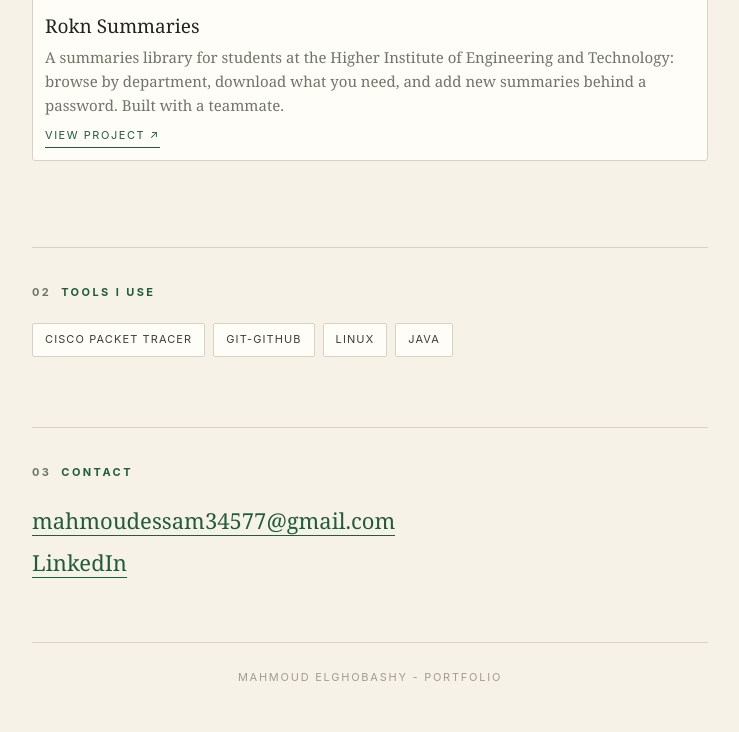
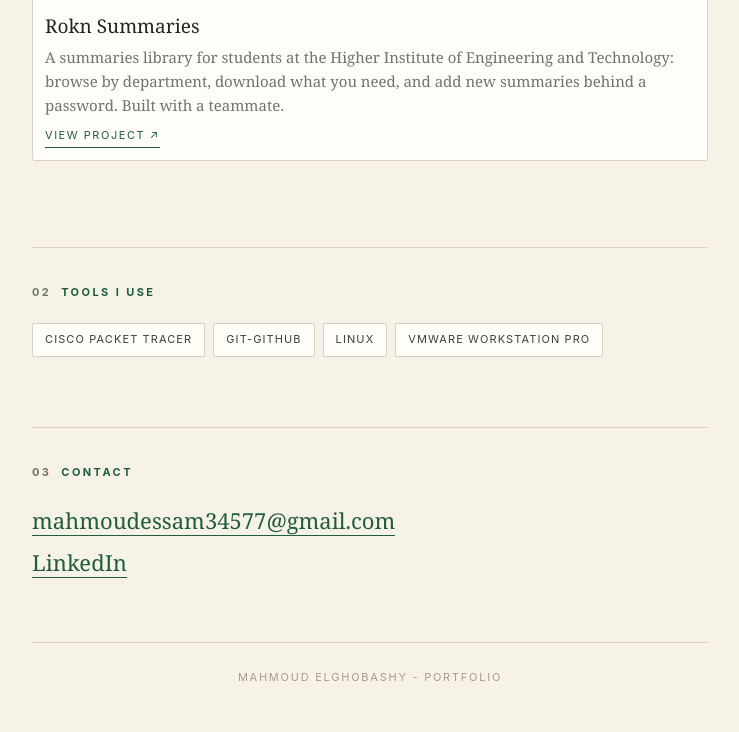
Before and after one commit to mahmoudessam123445/Portfolio, a plain HTML site: page index.html in a window 1280 px wide. Shown: the part 1984-2716 px from the top of the page, without its empty margins (270-1009 px from the left). Drawn offline with Linux system fonts and the light colour scheme.

Commit message:
Update index.html

```diff
--- a/index.html
+++ b/index.html
@@ -139,7 +139,7 @@ access points.</p>
       <span class="chip">Cisco Packet Tracer</span>
       <span class="chip">Git-Github</span>
       <span class="chip">Linux</span>
-       <span class="chip">JAVA</span>
+       <span class="chip">VMware Workstation Pro</span>
     </div>
   </section>
 
```
